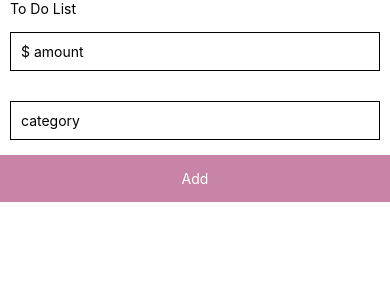
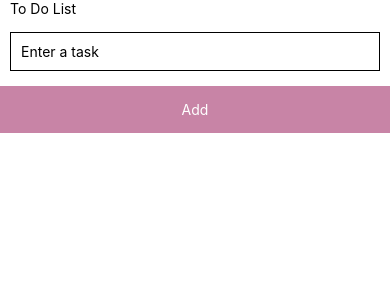
Before and after one commit to minimei128/toDoListApp, a React Native app: screen / in a window 390 px wide. Shown: the top 300 px of the page. Built offline with nearby package versions, Linux system fonts and the light colour scheme.

Commit message:
add clear text input

```diff
--- a/App.js
+++ b/App.js
@@ -7,7 +7,6 @@ import {
   SafeAreaView,
   FlatList,
   TextInput,
-  Button,
   TouchableOpacity } from 'react-native';
 
   import {Item} from './components/Item';
@@ -15,9 +14,7 @@ import {
 export default class App extends Component {
 
   state = {
-    expenseAmount : 0,
-    expenseCategory: '',
-    updating: false,
+    taskName: '',
   }
 
   listData = []
@@ -31,17 +28,12 @@ export default class App extends Component {
 
               <Text>To Do List</Text>
 
-               {/* section: enter/input amount on app */}
-              <TextInput
-                style={styles.input}
-                placeholder= "$ amount"
-                onChangeText={ text => this.setState({expenseAmount: parseFloat(text) }) }
-                keyboardType="number-pad" />
               {/* section: enter/input category on app */}
              <TextInput
                 style={styles.input}
-                placeholder="category"
-                onChangeText={ text => this.setState({expenseCategory: text})}
+                placeholder="Enter a task"
+                onChangeText={ text => this.setState({taskName: text})}
+                ref={(input) => (this._textInput = input)}
             />
         </View>
         {/* end --- text input container */}
@@ -59,7 +51,6 @@ export default class App extends Component {
           data={this.listData}
           renderItem={this.renderList}
           keyExtractor={ item => item.id}
-          extraData = {this.state.expenseAmount}
           />
 
       </SafeAreaView>
@@ -69,27 +60,26 @@ export default class App extends Component {
 
 
   renderList = ({item}) => (
-    <Item amount={item.amount} category={item.category} />
+    <Item task={item.task} />
   )
 
   addItem = () => {
-    if(
-      isNaN(this.state.expenseAmount) ||
-      this.state.expenseAmount == 0 ||
-      this.state.expenseCategory == '') {
+    // check if the text input is empty
+    if(this.state.taskName == '') {
         return;
       }
       let itemId = new Date().getTime().toString()
       let listItem = {
         id: itemId,
-        amount: this.state.expenseAmount,
-        category: this.state.expenseCategory
+        task: this.state.taskName
       }
       this.listData.push(listItem)
+      this.setState({expenseCategory: null})
       console.log('adding')
-      //this.setState({updating: true})
-      this.setState({expenseAmount:0})
+      this._textInput.clear()
+      this._textInput.focus()
     }
+
   }
 
 const colors = {
--- a/components/Item.js
+++ b/components/Item.js
@@ -8,8 +8,7 @@ export const Item = (props) => {
     return(
         //render each item on the list
         <View style = {itemStyles.item}>
-            <Text style={itemStyles.text}>{props.category}</Text>
-            <Text style={itemStyles.text}>{props.amount}</Text>
+            <Text style={itemStyles.text}>{props.task}</Text>
         </View>
     )
 }
```
